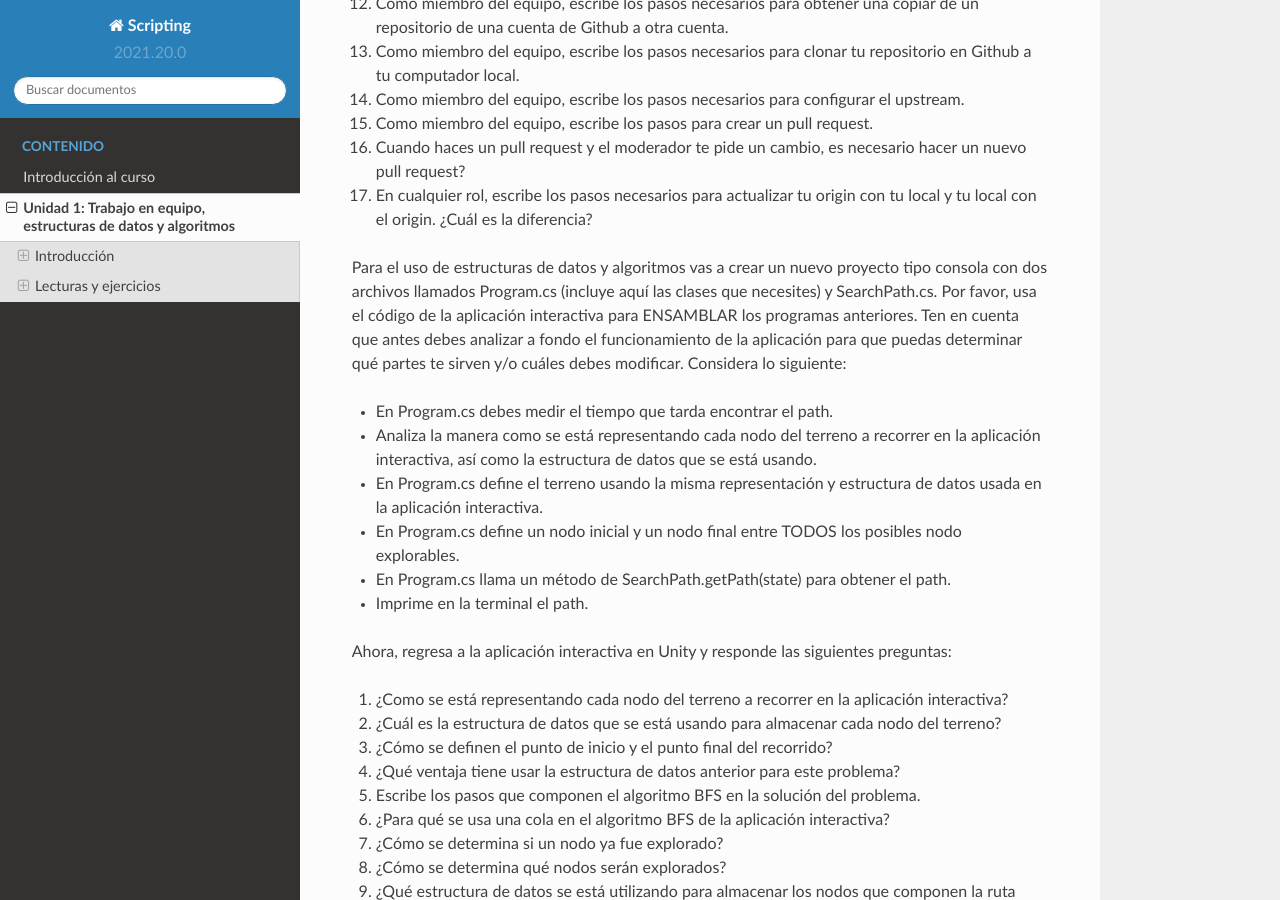
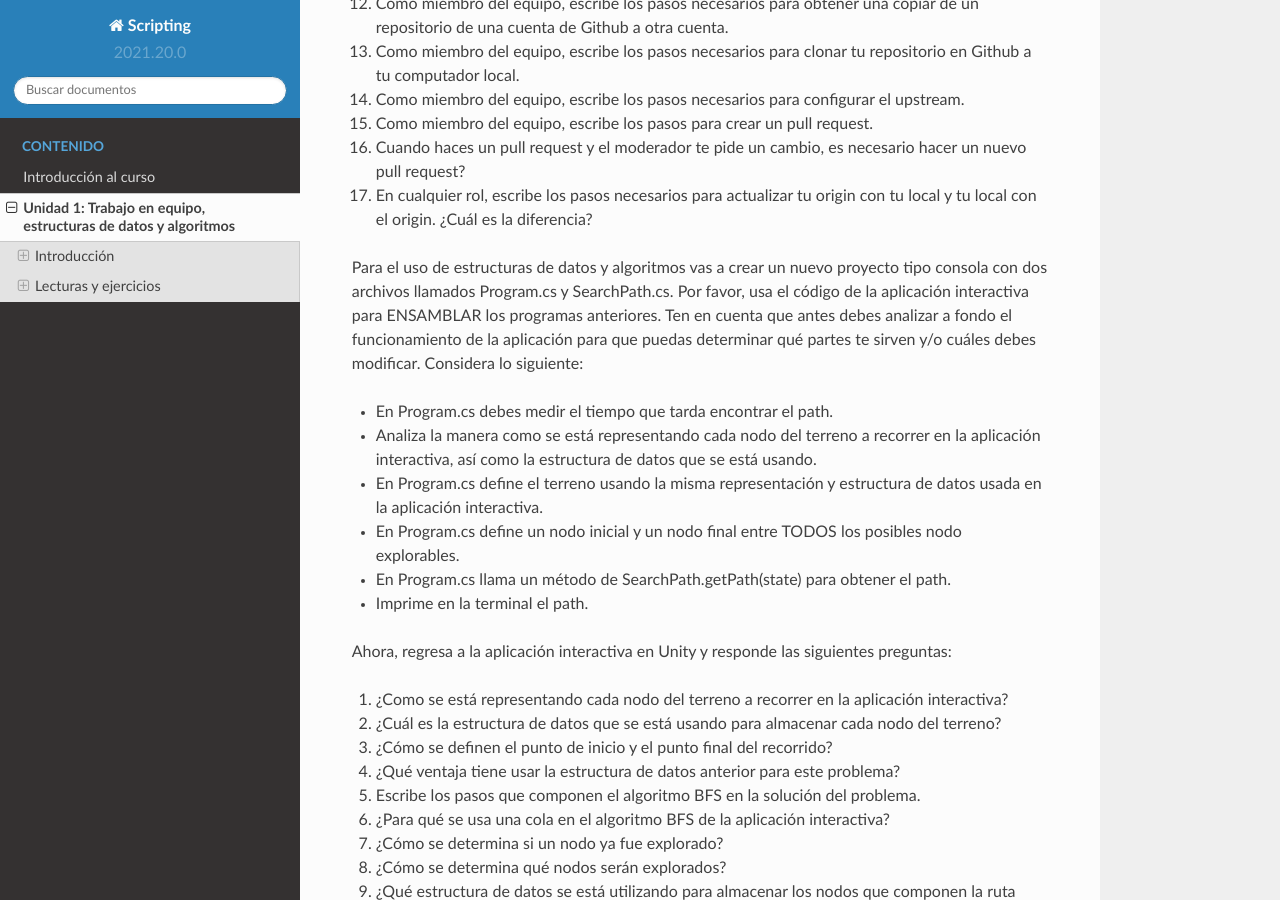
Before and after one commit to juanferfranco/scripting, a Sphinx documentation site: the page built from docs/_unidad1/unidad1.rst, in a window 1280 px wide and 900 px high, scrolled down 32198 px. Built offline with Sphinx 7.4.7 and the Read the Docs theme 2.0.0, drawn with Linux system fonts in a browser that asks for light colours.

Commit message:
minor fix

```diff
--- a/docs/_unidad1/unidad1.rst
+++ b/docs/_unidad1/unidad1.rst
@@ -1462,7 +1462,7 @@ Para el control de versión:
    con el origin. ¿Cuál es la diferencia?
 
 Para el uso de estructuras de datos y algoritmos vas a crear un nuevo proyecto tipo consola
-con dos archivos llamados Program.cs (incluye aquí las clases que necesites) y SearchPath.cs.
+con dos archivos llamados Program.cs y SearchPath.cs.
 Por favor, usa el código de la aplicación interactiva para ENSAMBLAR los programas anteriores.
 Ten en cuenta que antes debes analizar a fondo el funcionamiento de la aplicación para que puedas
 determinar qué partes te sirven y/o cuáles debes modificar. Considera lo siguiente:
```
